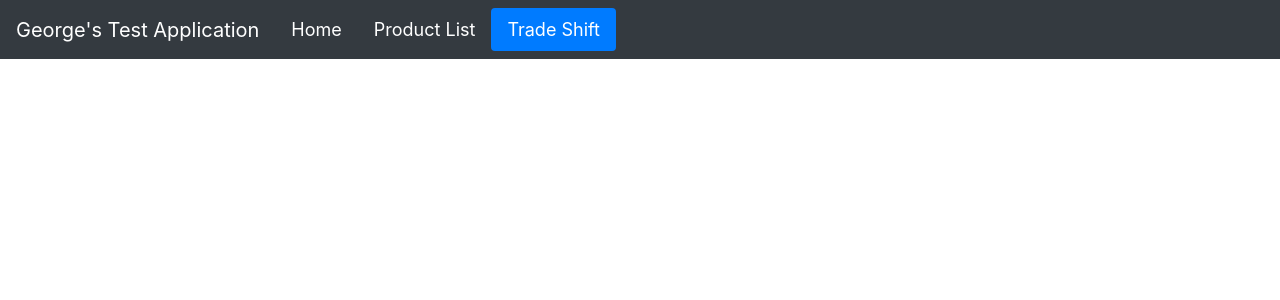
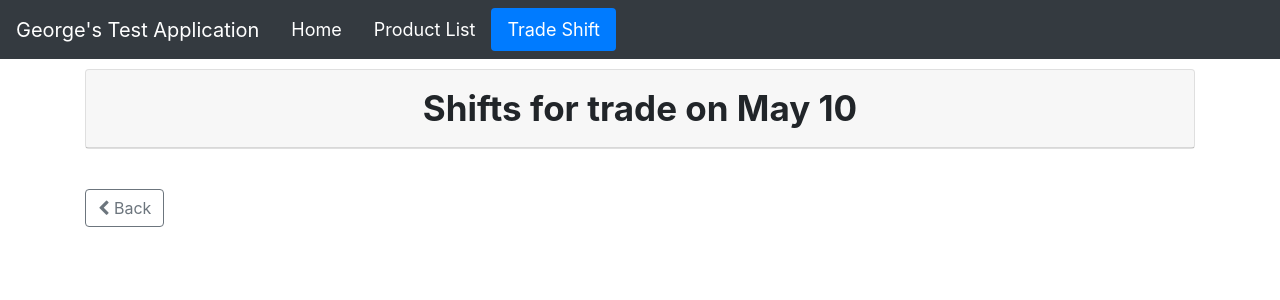
Before and after one commit to GeorgeAria/AngularTestSite, an Angular app: page /tradeShift/10 in a window 1280 px wide. Shown: the top 300 px of the page. Built offline with nearby package versions, Linux system fonts and the light colour scheme.

Commit message:
Added a back button and some HTML code that will be shown if there are not shifts for a particular day

```diff
--- a/src/app/trade-shift/trade-shift-day.component.html
+++ b/src/app/trade-shift/trade-shift-day.component.html
@@ -1,3 +1,12 @@
+<div class = 'card'>
+    <div class = 'card-header center-text'>
+        Shifts for trade on May {{dayNumber}}
+    </div>
+</div>
+<button class='btn btn-outline-secondary'
+                (click)='onBack()'>
+                <i class='fa fa-chevron-left'></i> Back
+</button>
 <div *ngIf = 'filteredPosts && users && filteredPosts.length && users.length'>
     <div class='card' *ngFor='let post of filteredPosts'>
         <div class='card-header'>
@@ -18,3 +27,9 @@
         </div>
     </div>
 </div>
+<div class = "no-show-screen" *ngIf = 'showNoPostScreen'>
+    <div class = 'card-body outline-showing'>
+        <h1>Sorry Pal! Looks like there are no shifts here yet...</h1>
+        <img src='./assets/images/stressedMickey.jpg'>
+    </div>
+</div>
```
